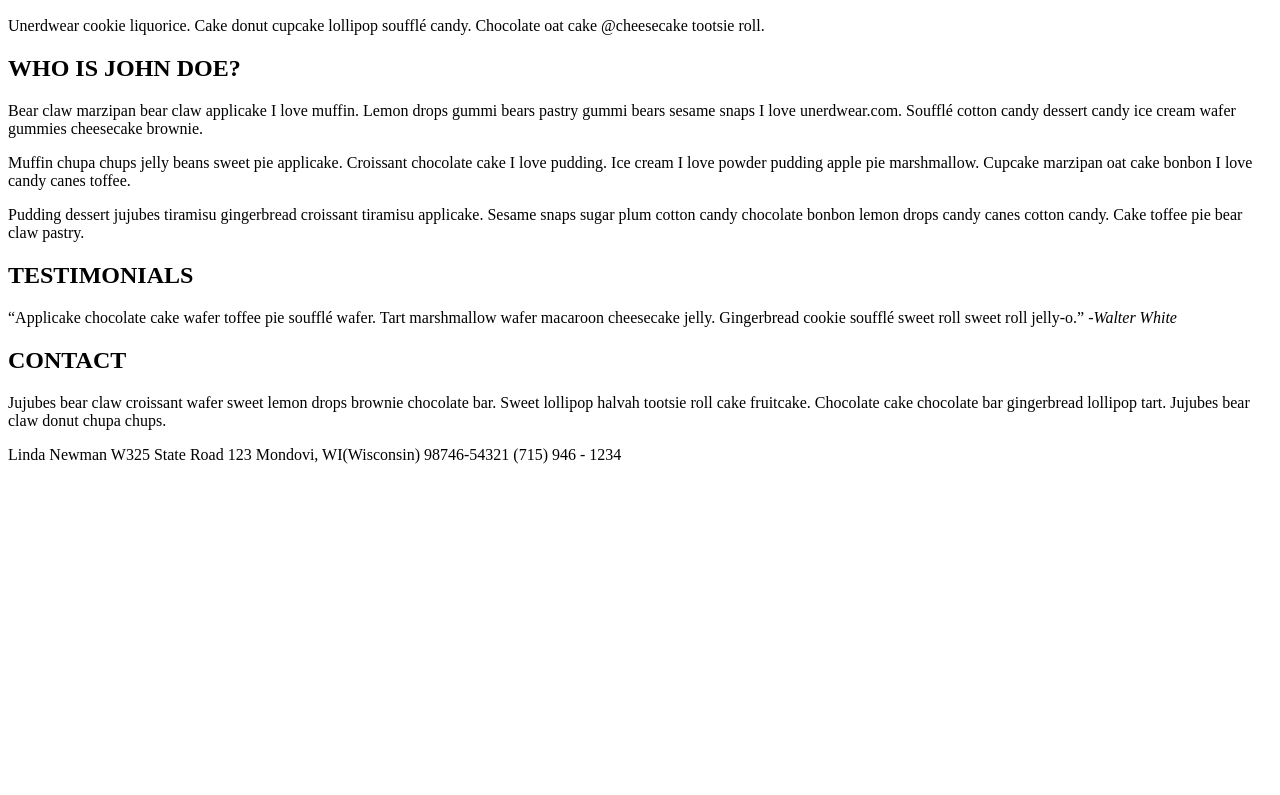
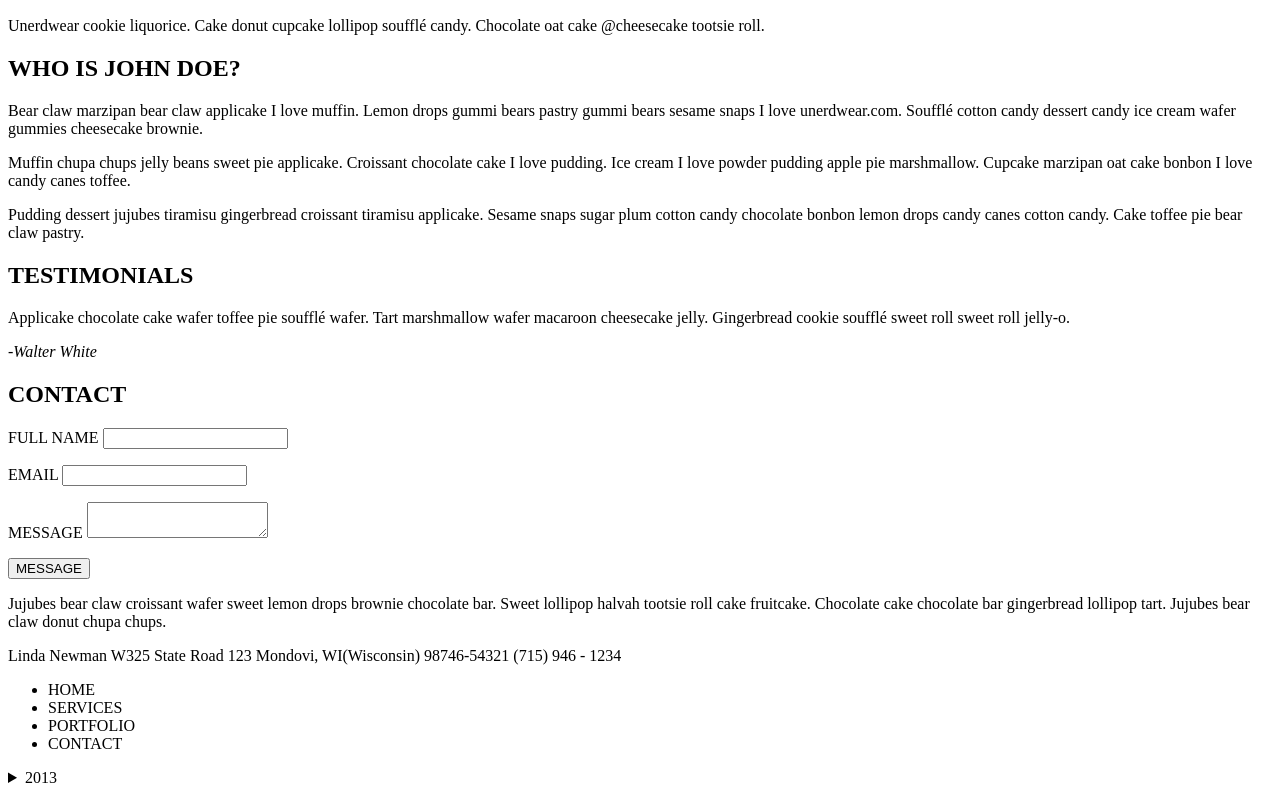
Before and after one commit to Fsimmet2/maquette, a plain HTML site: page index.html in a window 1280 px wide. Shown: the part 1031-1826 px from the top of the page. Before the commit the page ends 1511 px from the top, so only its background shows below. Drawn offline with Linux system fonts and the light colour scheme.

Commit message:
form html

```diff
--- a/index.html
+++ b/index.html
@@ -1,7 +1,7 @@
 <!DOCTYPE html>
 <html>
 <head>
-	<title></title>
+	<title>BLUEASY</title>
 </head>
 <body>
 	<header>
@@ -50,6 +50,7 @@
 				<li>MACRO</li>
 				<li>JOURNAL</li>
 			</ul>
+			</nav>
 	</section>
 	<section>
 		<h2>JUST DEFAULT SECTION</h2>
@@ -74,13 +75,30 @@
 	</section>
 	<section>
 		<h2>TESTIMONIALS</h2>
-		<q>Applicake chocolate cake wafer toffee pie soufflé wafer. Tart marshmallow wafer macaroon cheesecake jelly. Gingerbread cookie soufflé sweet roll sweet roll jelly-o.</q>
+		<p>Applicake chocolate cake wafer toffee pie soufflé wafer. Tart marshmallow wafer macaroon cheesecake jelly. Gingerbread cookie soufflé sweet roll sweet roll jelly-o.</p>
 		<cite>-Walter White</cite>
 		<!-- aside /!-->
 
 	</section>
 	<section>
 		<h2>CONTACT</h2>
+		<form method="post" action="form.php">
+			<p>
+				<label for="fullname"> FULL NAME</label>
+				<input type="text" name="fullname">
+			</p>
+			<p>
+				<label for="email"> EMAIL</label>
+				<input type="email" name="email">
+			</p>
+			<p>
+				<label for="message">MESSAGE</label>
+				<textarea name="message"></textarea>
+			</p>
+			<p>
+				<input type="submit" name="envoyer" value="MESSAGE">
+			</p>
+		</form>
 		<p>Jujubes bear claw croissant wafer sweet lemon drops brownie chocolate bar. Sweet lollipop halvah tootsie roll cake fruitcake. Chocolate cake chocolate bar gingerbread lollipop tart. Jujubes bear claw donut chupa chups.</p>
 		<p>Linda Newman
 		   W325 State Road 123
@@ -89,6 +107,17 @@
 		</p>
 	</section>
 	<footer>
+		<nav>
+			<ul>
+				<li>HOME</li>
+				<li>SERVICES</li>
+				<li>PORTFOLIO</li>
+				<li>CONTACT</li>
+			</ul>
+		</nav>
+		<details>
+			<summary>2013</summary>
+		</details>
 
 	</footer>
 
```
